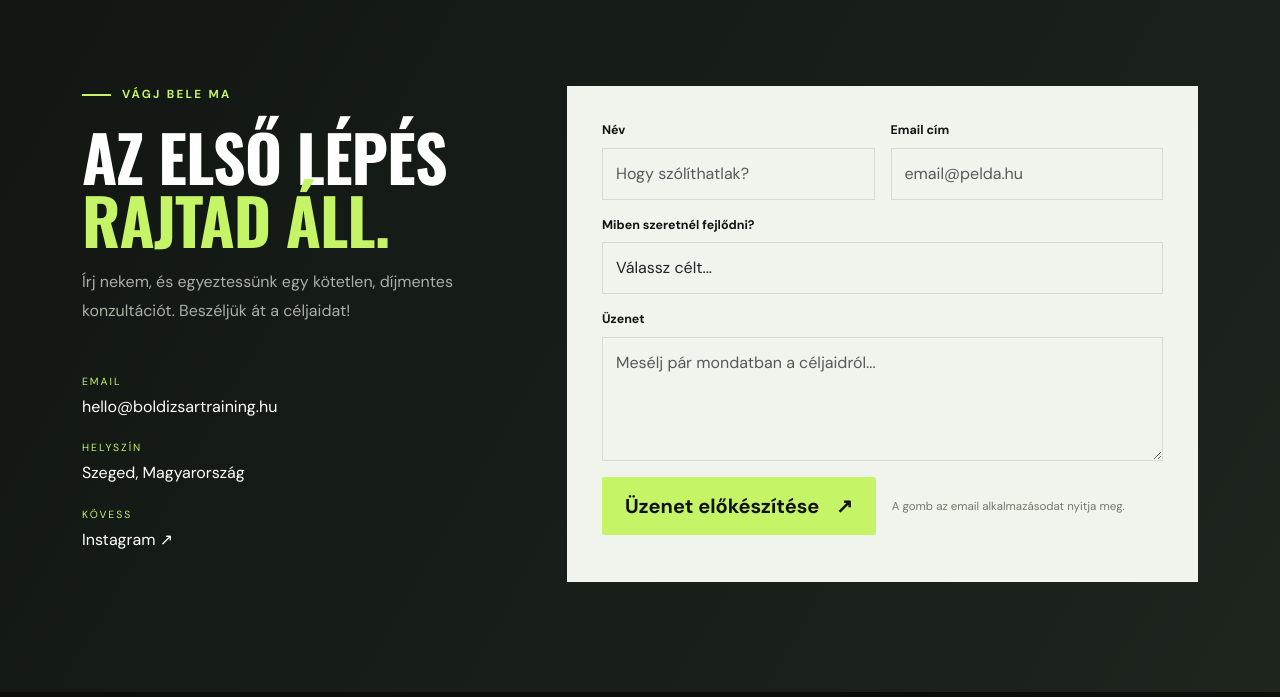
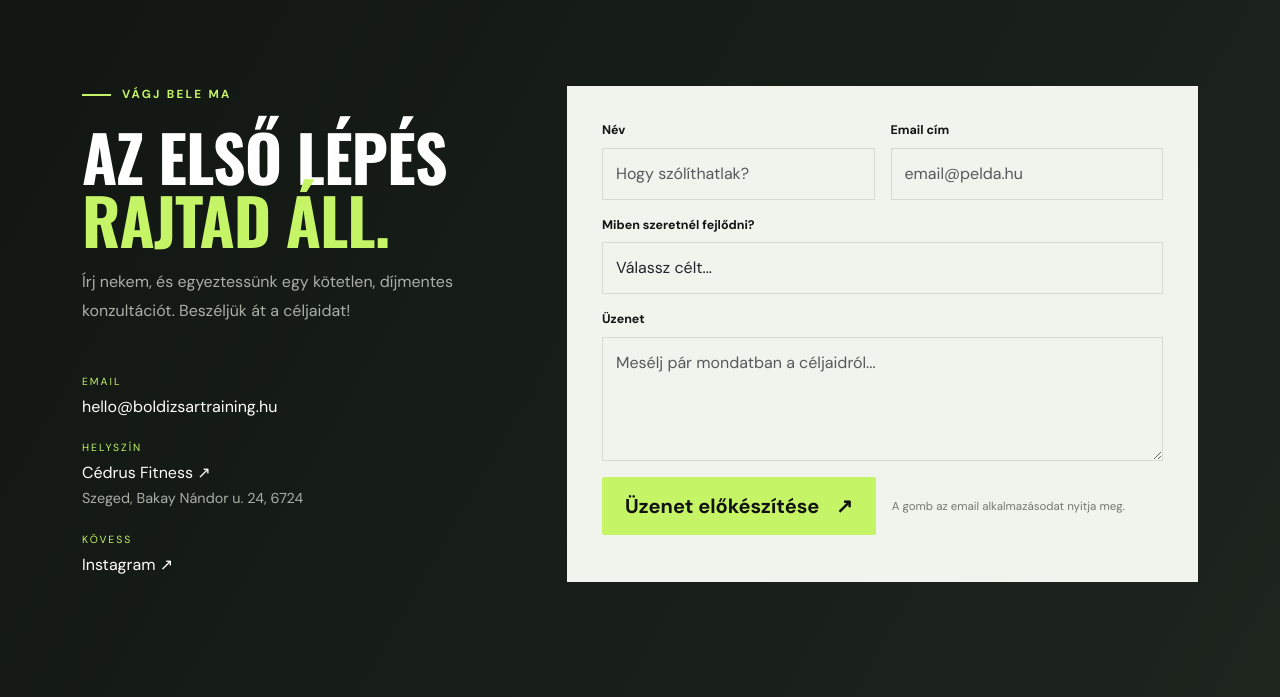
Before and after one commit to Ors12/personaltrainer_project, a plain HTML site: page index.html in a window 1280 px wide. Shown: the part 3163-3860 px from the top of the page. Drawn offline with nearby package versions, Linux system fonts and the light colour scheme.

Commit message:
Helyszín: Cédrus Fitness, Google Maps linkkel
Co-Authored-By: Claude Opus 5.5 <noreply@anthropic.com>
Claude-Session: https://claude.ai/code/session_01QtibGgr3nutMkYjatnLwHJ

```diff
--- a/css/style.css
+++ b/css/style.css
@@ -56,3 +56,4 @@ footer .brand-logo .logo-text strong{font-size:1.15rem}
 .scroll-cue span{display:inline-block;animation:cueBounce 1.8s ease-in-out infinite}
 @keyframes cueBounce{0%,100%{transform:translateY(0)}50%{transform:translateY(6px)}}
 @media (prefers-reduced-motion:reduce){.navbar,.scroll-cue span{transition:none;animation:none}}
+.contact-detail .contact-sub{color:#a9b0a6;font-size:.9rem;margin-top:3px}
--- a/index.html
+++ b/index.html
@@ -143,7 +143,7 @@
             <h2 class="section-title text-white">AZ ELSŐ LÉPÉS<br><em>RAJTAD ÁLL.</em></h2>
             <p class="muted-on-dark mt-3">Írj nekem, és egyeztessünk egy kötetlen, díjmentes konzultációt. Beszéljük át a céljaidat!</p>
             <div class="contact-detail mt-5"><small>EMAIL</small><a href="mailto:hello@boldizsartraining.hu">hello@boldizsartraining.hu</a></div>
-            <div class="contact-detail"><small>HELYSZÍN</small><span>Szeged, Magyarország</span></div>
+            <div class="contact-detail"><small>HELYSZÍN</small><a href="https://www.google.com/maps/place//data=!4m2!3m1!1s0x474487b16eeb077d:0xa9dc610decba1952?sa=X&amp;ved=1t:8290&amp;ictx=111" target="_blank" rel="noopener">Cédrus Fitness ↗</a><span class="contact-sub">Szeged, Bakay Nándor u. 24, 6724</span></div>
             <div class="contact-detail"><small>KÖVESS</small><a href="https://instagram.com/" target="_blank" rel="noopener">Instagram ↗</a></div>
           </div>
           <div class="col-lg-7">
```
